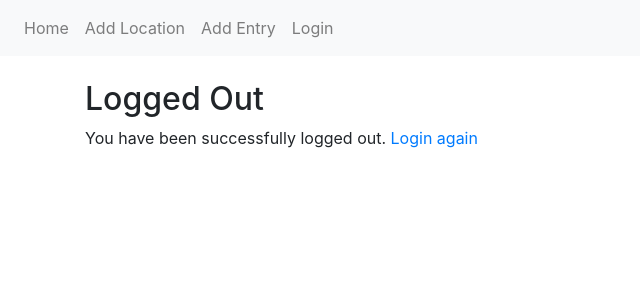
After one commit to kevinveenbirkenbach/journal, a Django app: template journal_app/templates/registration/logout.html in a window 1280 px wide. The commit adds this page. Shown: the top 300 px of the page, without its empty margins (0-640 px from the left). Run offline with Django 4.2, Linux system fonts and the light colour scheme; the template is opened without the code that fills it, so the values that code supplies are empty; some libraries are stand-ins or nearby versions.

Commit message:
Added login and logout function

```diff
--- /dev/null
+++ b/journal_app/templates/base.html
@@ -0,0 +1,48 @@
+<!DOCTYPE html>
+<html lang="en">
+<head>
+    <meta charset="UTF-8">
+    <meta name="viewport" content="width=device-width, initial-scale=1.0">
+    <title>Journal App</title>
+    <link rel="stylesheet" href="https://maxcdn.bootstrapcdn.com/bootstrap/4.5.2/css/bootstrap.min.css">
+    <script src="https://ajax.googleapis.com/ajax/libs/jquery/3.5.1/jquery.min.js"></script>
+    <script src="https://cdnjs.cloudflare.com/ajax/libs/popper.js/1.16.0/umd/popper.min.js"></script>
+    <script src="https://maxcdn.bootstrapcdn.com/bootstrap/4.5.2/js/bootstrap.min.js"></script>
+</head>
+<body>
+    <!-- Navbar -->
+    <nav class="navbar navbar-expand-lg navbar-light bg-light">
+        <button class="navbar-toggler" type="button" data-toggle="collapse" data-target="#navbarNav" aria-controls="navbarNav" aria-expanded="false" aria-label="Toggle navigation">
+            <span class="navbar-toggler-icon"></span>
+        </button>
+        <div class="collapse navbar-collapse" id="navbarNav">
+            <ul class="navbar-nav">
+                <li class="nav-item">
+                    <a class="nav-link" href="{% url 'index' %}">Home</a>
+                </li>
+                <li class="nav-item">
+                    <a class="nav-link" href="{% url 'add_location' %}">Add Location</a>
+                </li>
+                <li class="nav-item">
+                    <a class="nav-link" href="{% url 'add_entry' %}">Add Entry</a>
+                </li>
+                {% if user.is_authenticated %}
+                <li class="nav-item">
+                    <a class="nav-link" href="{% url 'logout' %}">Logout</a>
+                </li>
+                {% else %}
+                <li class="nav-item">
+                    <a class="nav-link" href="{% url 'login' %}">Login</a>
+                </li>
+                {% endif %}
+            </ul>
+        </div>
+    </nav>
+
+    <!-- Content -->
+    <div class="container mt-4">
+        {% block content %}
+        {% endblock %}
+    </div>
+</body>
+</html>
--- a/journal_app/templates/journal_app/add_entry.html
+++ b/journal_app/templates/journal_app/add_entry.html
@@ -1,3 +1,6 @@
+{% extends "base.html" %}
+
+{% block content %}
 <h1>Add Entry</h1>
 <form method="POST">
     {% csrf_token %}
@@ -13,3 +16,4 @@
     </select>
     <input type="submit" value="Submit">
 </form>
+{% endblock %}
--- a/journal_app/templates/journal_app/add_location.html
+++ b/journal_app/templates/journal_app/add_location.html
@@ -1,3 +1,6 @@
+{% extends "base.html" %}
+
+{% block content %}
 <form method="post">
     {% csrf_token %}
     {{ form.as_p }}
@@ -9,3 +12,4 @@
     <li>{{ location.name }}</li>
     {% endfor %}
 </ul>
+{% endblock %}
--- a/journal_app/templates/journal_app/index.html
+++ b/journal_app/templates/journal_app/index.html
@@ -1,5 +1,9 @@
+{% extends "base.html" %}
+
+{% block content %}
 <ul>
     {% for entry in entries %}
     <li>{{ entry.user.username }}: {{ entry.start_time }} - {{ entry.description }}</li>
     {% endfor %}
 </ul>
+{% endblock %}
--- /dev/null
+++ b/journal_app/templates/registration/logout.html
@@ -0,0 +1,7 @@
+<!-- registration/logged_out.html -->
+{% extends "base.html" %}
+
+{% block content %}
+<h2>Logged Out</h2>
+<p>You have been successfully logged out. <a href="{% url 'login' %}">Login again</a></p>
+{% endblock %}
--- a/journal_app/views.py
+++ b/journal_app/views.py
@@ -3,7 +3,6 @@ from .models import Entry, Location
 from .forms import EntryForm, LocationForm
 from django.contrib.auth.decorators import login_required
 
-@login_required
 def index(request):
     if request.method == 'POST':
         form = EntryForm(request.POST)
--- a/requirements.txt
+++ b/requirements.txt
@@ -5,3 +5,4 @@ python-decouple
 psycopg2
 djangorestframework
 requests
+django-widget-tweaks
```
Also changed, not shown: journal_app/templates/registration/login.html (added, +11 -0 lines).
